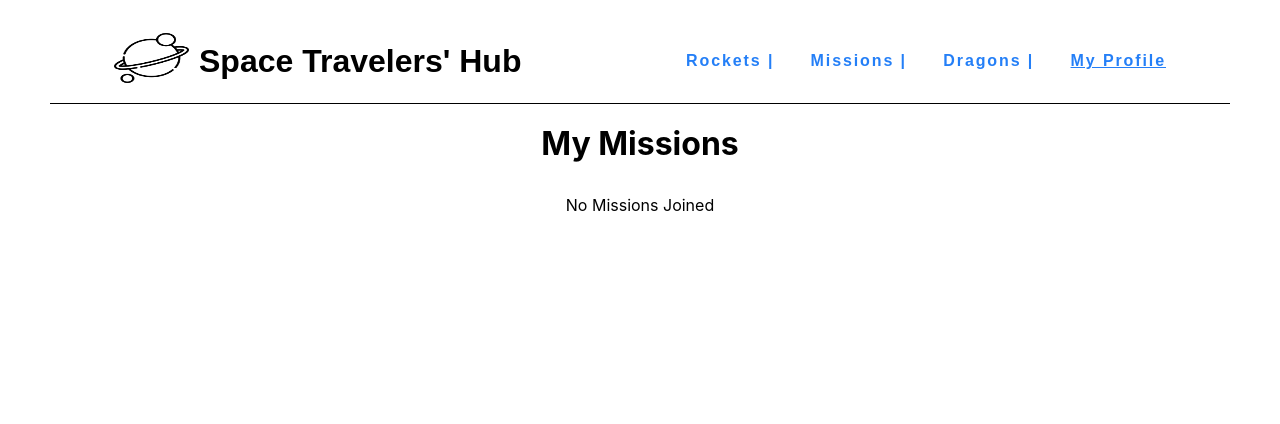
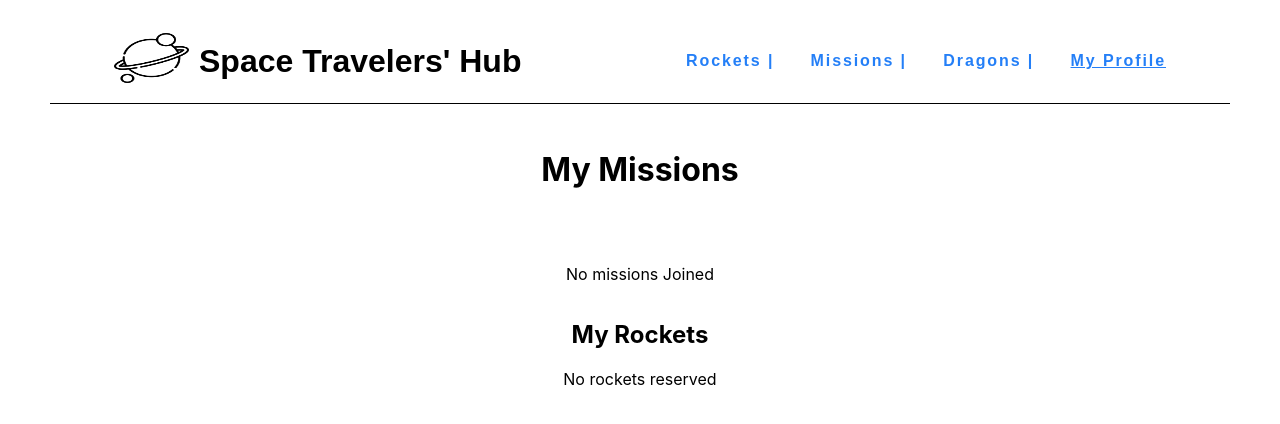
Before and after one commit to Cisco-the-wayword/React-group-project, a React (Create React App) app: page /myProfile in a window 1280 px wide. Shown: the top 424 px of the page. Built offline with nearby package versions, Linux system fonts and the light colour scheme.

Commit message:
Update my profile to render reserved rockets

```diff
--- a/src/Components/MyProfile.jsx
+++ b/src/Components/MyProfile.jsx
@@ -8,11 +8,15 @@ const MyProfile = () => {
   const missionsArray = missions.filter((mission) => mission.joined);
 
 
+  const { rocketList } = useSelector((state) => state.rockets);
+  const reservedRockets = rocketList.filter((rocket) => rocket.reserved);
+
+
   return (
     <>
-      <div className="ProfileContainer">
+    <section className='profile_container'>
       <section className="myMissions">
-          <span className="sectionTitle">My Missions</span>
+        <h2 className="sectionTitle">My Missions</h2>
         {missionsArray.length > 0 ? (
           <ul className="myMissionsList">
             {missionsArray.map((mission) => {
@@ -27,10 +31,30 @@ const MyProfile = () => {
             })}
           </ul>
         ) : (
-            <span>No Missions Joined</span>
+          <div className='myMissionsList'>
+            <p>No missions Joined</p>
+          </div>
         )}
       </section>
+      <div className='reserved_rockets'>
+        <h2>My Rockets</h2>
+        {reservedRockets.length ? (
+          <ul className='rockets_container'>
+          {reservedRockets.map((rocket) => (
+            <li className="item" key={rocket.id}>
+              {console.log(rocket)}
+              <span>{rocket.rocket_name}</span>
+            </li>
+          ))}
+        </ul>
+
+        ) : (
+          <div className='rockets_container'>
+            <p>No rockets reserved</p>
           </div>
+        )}
+      </div>
+    </section>
     </>
   );
 };
```
Lines whose indentation alone changed are shown as unchanged.
